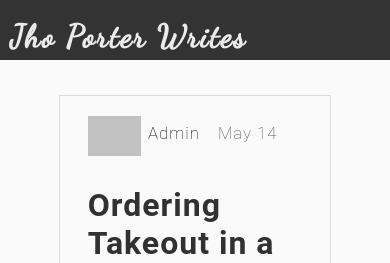
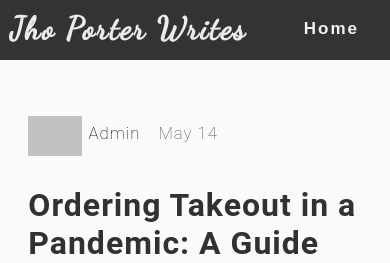
Before and after one commit to jhoporter/jporterwork, a Flask app: page /ordering-takeout-in-a-pandemic in a window 390 px wide. Shown: the top 263 px of the page. Run offline with Flask 2, Linux system fonts and the light colour scheme; grey boxes are pictures that could not be loaded.

Commit message:
minor css edits

```diff
--- a/app/static/styles.css
+++ b/app/static/styles.css
@@ -85,6 +85,15 @@ a:hover {
 
 
 /* Blog Article */
+.blog-topnav-right {
+  float: right;
+  padding-right: 40px;
+  padding-top: 5px;
+  letter-spacing: 2px;
+  font-family: 'Jost', sans-serif;
+  font-weight: bold;
+}
+
 .article-container {
   width: 100%;
   margin: 0 auto;
@@ -731,6 +740,11 @@ input[type=submit] {
   #desc {
     display: block;
   }
+  .article {
+    width: 86%;
+    margin: 1px;
+    border: none;
+  }
 
 }
 
@@ -739,6 +753,7 @@ input[type=submit] {
   img {
     width: 250px;
   }
+
 }
 
 
@@ -747,7 +762,7 @@ input[type=submit] {
 /* NAVIGATION LAYOUT.HTML %/
 
 /* Add a black background color to the top navigation */
-.topnav {
+.topnav, .blog-topnav {
   top: 0;
   left: 0;
   width: 100%;
@@ -759,7 +774,7 @@ input[type=submit] {
 }
 
 
-.topnav-right {
+.topnav-right, .blog-topnav-right {
   float: right;
   padding-right: 40px;
   padding-top: 5px;
@@ -768,7 +783,12 @@ input[type=submit] {
   font-weight: bold;
 }
 
-.topnav-left {
+.blog-topnav-right {
+  padding-right: 10px !important;
+  float: none !important;
+}
+
+.topnav-left, .blog-topnav-left {
   float: left;
   padding-left: 10px;
   padding-top: 10px;
@@ -779,11 +799,10 @@ input[type=submit] {
   letter-spacing: 2px;
   /*font-family: 'Anton', sans-serif;*/
   font-family: 'Dancing Script', cursive;
-
 }
 
 /* Style the links inside the navigation bar */
-.topnav a {
+.topnav a, .blog-topnav a {
   float: left;
   display: block;
   color: #f2f2f2;
@@ -794,14 +813,19 @@ input[type=submit] {
   font-size: 17px;
 }
 
+.blog-topnav a {
+  margin-right: 5px !important;
+  float: right;
+}
+
 /* Change the color of links on hover */
-.topnav a:hover {
+.topnav a:hover, .blog-topnav a:hover {
   background-color: white;
   color: black;
 }
 
 /* Add an active class to highlight the current page */
-.topnav a.active {
+.topnav a.active, .blog-topnav a.active {
   background-color: #4CAF50;
   color: white;
 }
@@ -817,6 +841,7 @@ input[type=submit] {
 /* When the screen is less than 600 pixels wide, hide all links, except for the first one ("Home"). Show the link that contains should open and close the topnav (.icon) */
 @media screen and (max-width: 750px) {
   .topnav a {display: none;}
+  #homedisplay {display: block}
   .topnav-left {font-size: 200%; margin-top: 8px;}
   .topnav a.icon {
     margin-top: 10px;
--- a/app/templates/blog-layout.html
+++ b/app/templates/blog-layout.html
@@ -17,12 +17,11 @@
 
 
     <body>
-      <div class="topnav" id="myTopnav">
-        <div class="topnav-left">Jho Porter Writes</div>
-        <div class="topnav-right">
+      <div class="blog-topnav">
+        <div class="blog-topnav-left" id="blog-name">Jho Porter Writes</div>
+        <div class="blog-topnav-right">
           <a href="{{ url_for('blog') }}">Home</a>
         </div>
-
       </div>
 
 
```
